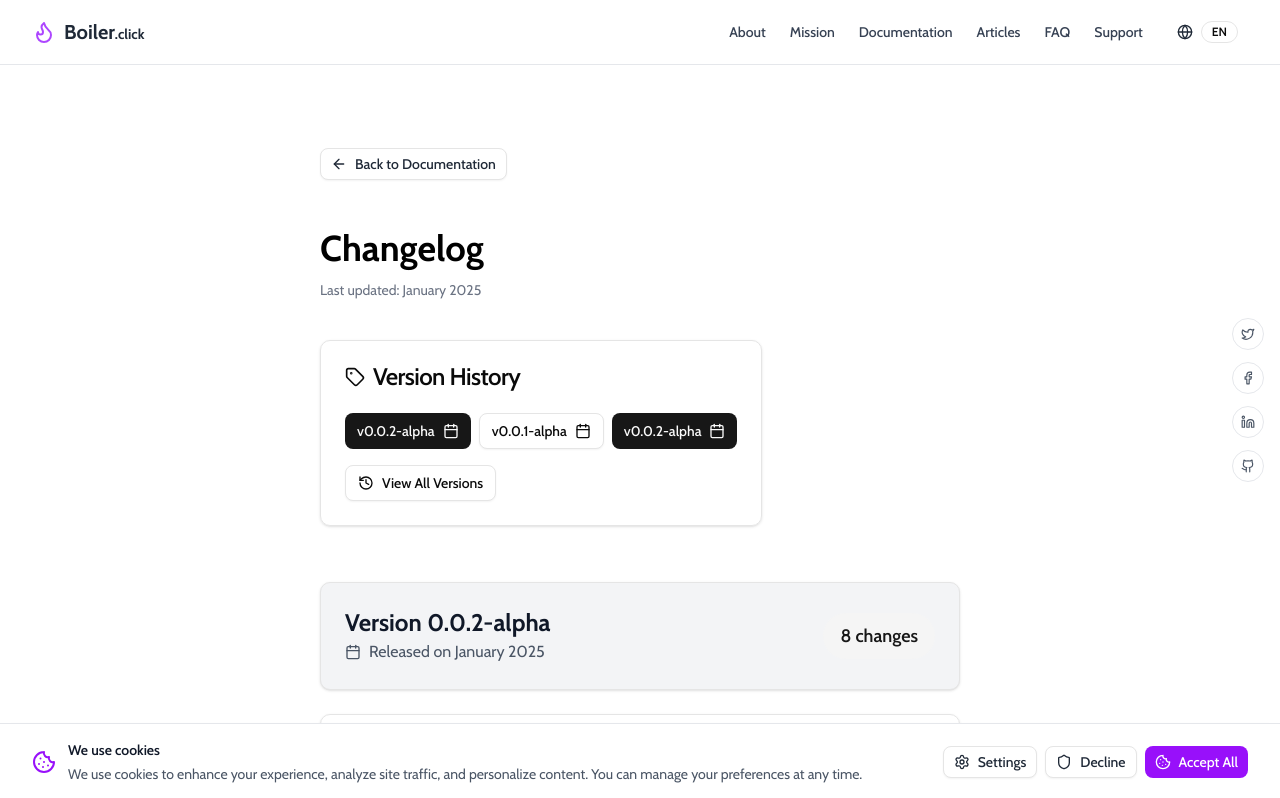
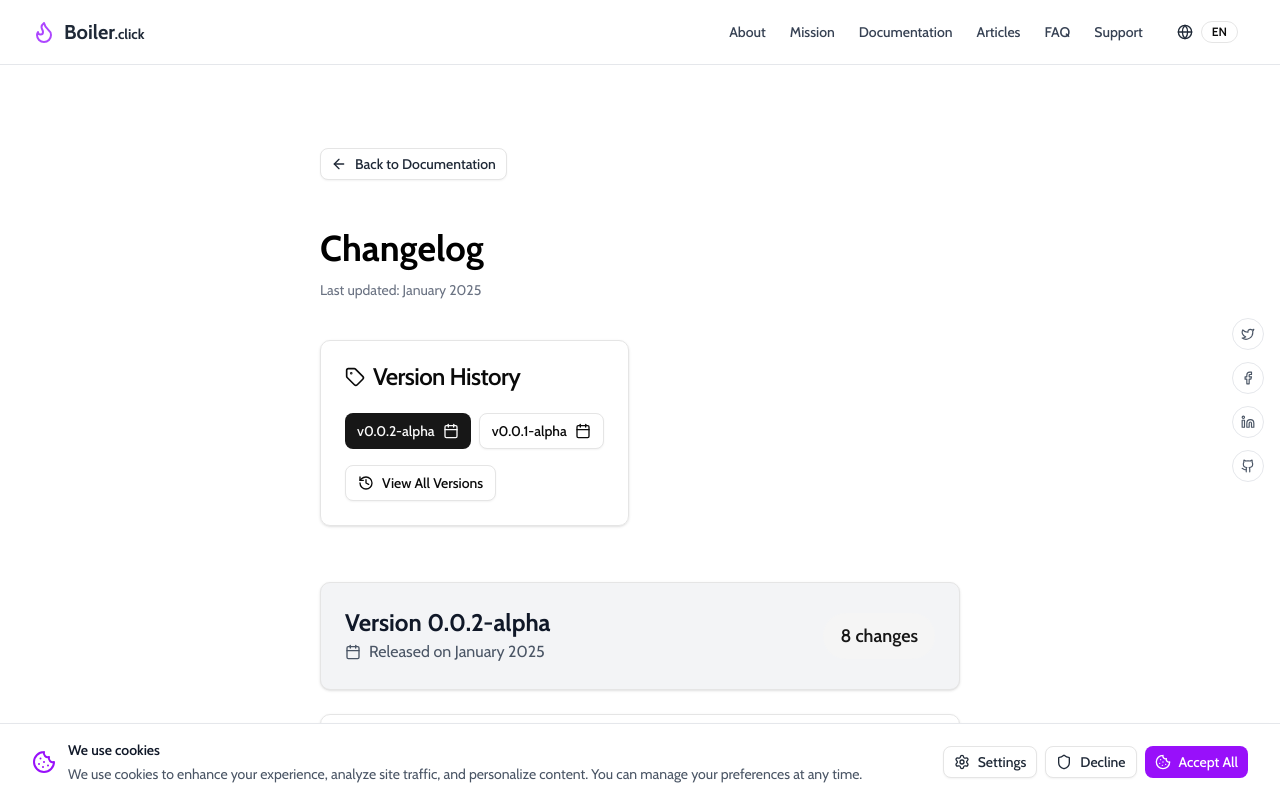
Before and after one commit to ralphdp/Boiler, a Next.js app: page /documentation/change-log in a window 1280 px wide. Shown: the top 798 px of the page. Built offline with nearby package versions, Linux system fonts and the light colour scheme.

Commit message:
fix: remove duplicate v0.0.2-alpha entry from changelog page
- Fixed duplicate v0.0.2-alpha filter button appearing twice
- Removed redundant changelog entry with incorrect date
- Changelog now shows single v0.0.2-alpha version correctly

```diff
--- a/src/app/documentation/change-log/page.tsx
+++ b/src/app/documentation/change-log/page.tsx
@@ -248,19 +248,6 @@ const changelogData: Version[] = [
       },
     ],
   },
-  {
-    version: "0.0.2-alpha",
-    date: "October 2025",
-    entries: [
-      {
-        type: "feature",
-        title: "Authentication System",
-        description:
-          "Implemented comprehensive authentication system with user registration, login, password management, and secure session handling.",
-        date: "2025-01-20",
-      },
-    ],
-  },
 ];
 
 const getTypeIcon = (type: string) => {
```
